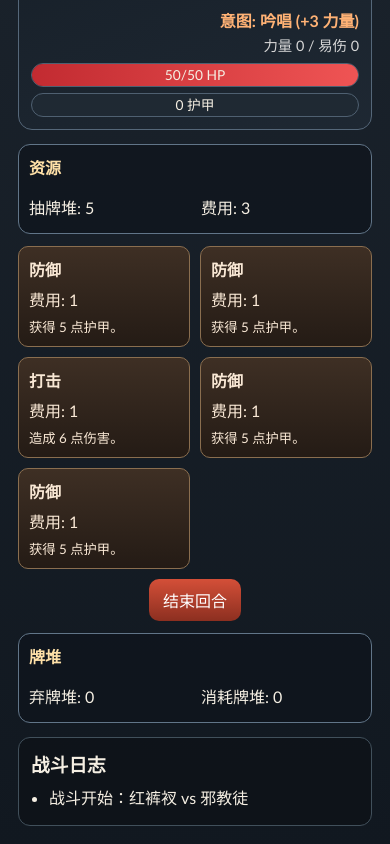
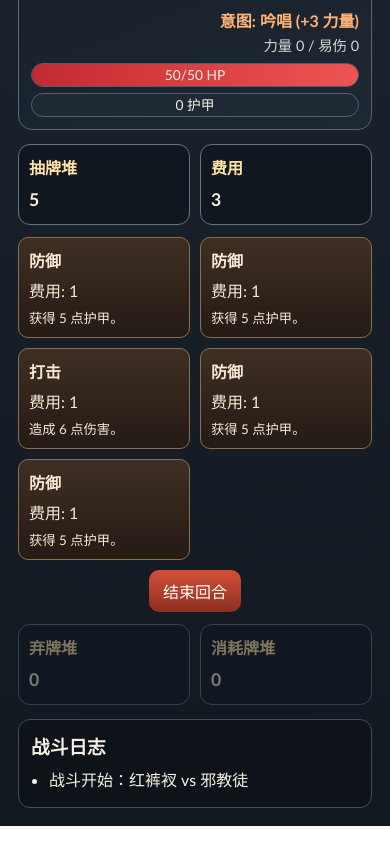
Before and after one commit to test-ai-games/copythespire, a React (Vite) app in the folder web/: page / in a window 390 px wide. Shown: the part 769-1613 px from the top of the page. Built offline with nearby package versions, Linux system fonts and the light colour scheme.

Commit message:
feat: split HUD into four modules with clickable pile inspectors

```diff
--- a/web/src/App.tsx
+++ b/web/src/App.tsx
@@ -45,6 +45,8 @@ type CardDef = {
   description: string
 }
 
+type PileType = 'draw' | 'discard' | 'exhaust'
+
 const STARTING_DECK: CardId[] = [
   'strike',
   'strike',
@@ -69,6 +71,12 @@ const INTENT_ROTATION: EnemyIntent[] = [
   { id: 'ritual_attack', label: '祭祀斩击 (6)', attack: 6 },
   { id: 'ritual_attack', label: '祭祀斩击 (6)', attack: 6 },
 ]
+
+const PILE_LABEL: Record<PileType, string> = {
+  draw: '抽牌堆',
+  discard: '弃牌堆',
+  exhaust: '消耗牌堆',
+}
 
 function shuffle<T>(input: T[]): T[] {
   const arr = [...input]
@@ -226,6 +234,7 @@ function FighterCultist() {
 
 function App() {
   const [state, setState] = useState<BattleState>(() => createInitialState())
+  const [openedPile, setOpenedPile] = useState<PileType | null>(null)
 
   const statusText = useMemo(() => {
     if (state.phase === 'won') {
@@ -370,6 +379,19 @@ function App() {
     })
   }
 
+  const pileCards = useMemo(() => {
+    if (!openedPile) {
+      return []
+    }
+    if (openedPile === 'draw') {
+      return [...state.player.drawPile].reverse()
+    }
+    if (openedPile === 'discard') {
+      return [...state.player.discardPile].reverse()
+    }
+    return [...state.player.exhaustPile].reverse()
+  }, [openedPile, state.player.discardPile, state.player.drawPile, state.player.exhaustPile])
+
   return (
     <main className="battle-page">
       <header className="topbar">
@@ -378,7 +400,13 @@ function App() {
         </div>
         <div className="top-right">
           <div className="status">{statusText}</div>
-          <button className="secondary" onClick={() => setState(createInitialState())}>
+          <button
+            className="secondary"
+            onClick={() => {
+              setState(createInitialState())
+              setOpenedPile(null)
+            }}
+          >
             重新开始
           </button>
         </div>
@@ -401,10 +429,19 @@ function App() {
       </section>
 
       <section className="hud-row">
-        <aside className="pile left-pile">
-          <h3>资源</h3>
-          <p>抽牌堆: {state.player.drawPile.length}</p>
-          <p>费用: {state.player.energy}</p>
+        <aside className="side-modules">
+          <button
+            className="module module-button"
+            disabled={state.player.drawPile.length === 0}
+            onClick={() => setOpenedPile('draw')}
+          >
+            <h3>抽牌堆</h3>
+            <p>{state.player.drawPile.length}</p>
+          </button>
+          <div className="module">
+            <h3>费用</h3>
+            <p>{state.player.energy}</p>
+          </div>
         </aside>
 
         <section className="center-play">
@@ -433,12 +470,47 @@ function App() {
           </div>
         </section>
 
-        <aside className="pile right-pile">
-          <h3>牌堆</h3>
-          <p>弃牌堆: {state.player.discardPile.length}</p>
-          <p>消耗牌堆: {state.player.exhaustPile.length}</p>
+        <aside className="side-modules">
+          <button
+            className="module module-button"
+            disabled={state.player.discardPile.length === 0}
+            onClick={() => setOpenedPile('discard')}
+          >
+            <h3>弃牌堆</h3>
+            <p>{state.player.discardPile.length}</p>
+          </button>
+          <button
+            className="module module-button"
+            disabled={state.player.exhaustPile.length === 0}
+            onClick={() => setOpenedPile('exhaust')}
+          >
+            <h3>消耗牌堆</h3>
+            <p>{state.player.exhaustPile.length}</p>
+          </button>
         </aside>
       </section>
+
+      {openedPile && (
+        <section className="pile-preview">
+          <div className="pile-preview-header">
+            <h3>{PILE_LABEL[openedPile]}内容</h3>
+            <button className="secondary" onClick={() => setOpenedPile(null)}>
+              关闭
+            </button>
+          </div>
+          {pileCards.length > 0 ? (
+            <ul>
+              {pileCards.map((cardId, index) => (
+                <li key={`${cardId}-${index}`}>
+                  {index + 1}. {CARDS[cardId].name}
+                </li>
+              ))}
+            </ul>
+          ) : (
+            <p>当前为空。</p>
+          )}
+        </section>
+      )}
 
       <section className="log">
         <h3>战斗日志</h3>
--- a/web/src/index.css
+++ b/web/src/index.css
@@ -147,21 +147,39 @@ button {
   align-items: start;
 }
 
-.pile {
+.side-modules {
+  display: grid;
+  gap: 10px;
+}
+
+.module {
   border: 1px solid #617588;
   border-radius: 12px;
   background: rgb(15 20 28 / 72%);
   padding: 10px;
+  color: inherit;
 }
 
-.pile h3 {
+.module-button {
+  cursor: pointer;
+  text-align: left;
+}
+
+.module-button:disabled {
+  opacity: 0.45;
+  cursor: not-allowed;
+}
+
+.module h3 {
   margin: 0 0 6px;
   color: #ffe1a8;
   font-size: 1rem;
 }
 
-.pile p {
+.module p {
   margin: 4px 0;
+  font-size: 1.1rem;
+  font-weight: 700;
 }
 
 .center-play {
@@ -226,6 +244,29 @@ button {
   padding: 12px;
 }
 
+.pile-preview {
+  background: rgb(10 14 20 / 78%);
+  border: 1px solid #54687a;
+  border-radius: 12px;
+  padding: 12px;
+}
+
+.pile-preview-header {
+  display: flex;
+  justify-content: space-between;
+  align-items: center;
+  gap: 12px;
+}
+
+.pile-preview h3 {
+  margin: 0;
+}
+
+.pile-preview ul {
+  margin: 10px 0 0;
+  padding-left: 18px;
+}
+
 .log h3 {
   margin: 0 0 8px;
 }
@@ -244,14 +285,13 @@ button {
     grid-template-columns: 1fr;
   }
 
-  .pile {
-    display: grid;
+  .side-modules {
     grid-template-columns: repeat(2, minmax(0, 1fr));
-    gap: 6px 12px;
   }
 
-  .pile h3 {
-    grid-column: 1 / -1;
+  .module {
+    display: grid;
+    align-items: center;
   }
 }
 
```
